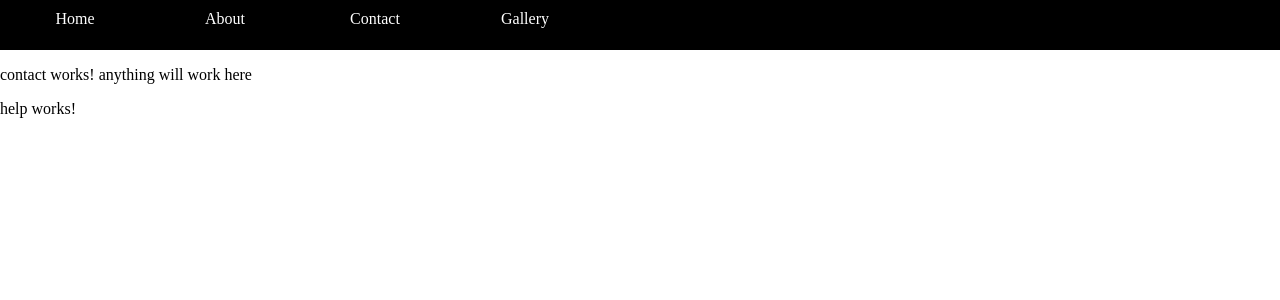
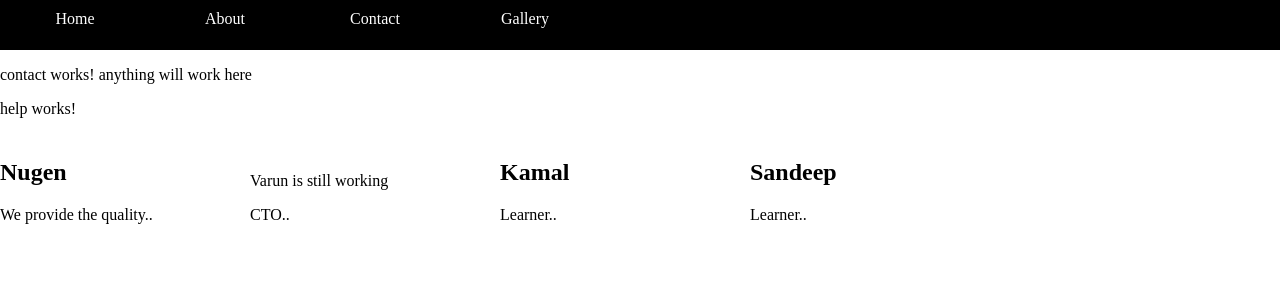
Before and after one commit to vanurox/angular5, an Angular app: page / in a window 1280 px wide. Shown: the top 300 px of the page. Built offline with nearby package versions, Linux system fonts and the light colour scheme.

Commit message:
ngif ngfor json rendering done

```diff
--- a/src/app/app.component.css
+++ b/src/app/app.component.css
@@ -5,3 +5,10 @@
     top:0;
     left:0;
 }
+.box{
+    width:250px;
+    height:250px;
+    display: inline-block;
+    /* float:left; */
+    /* margin */
+}
--- a/src/app/app.component.html
+++ b/src/app/app.component.html
@@ -1,6 +1,16 @@
 <div class="container">
     <app-menu></app-menu>
     <app-contact></app-contact>
+
+<div class="row">
+    <div class="box" *ngFor="let user of users">
+        <h2 *ngIf="user.username !='Varun' else myText">{{ user.username }}</h2>
+        <ng-template #myText>
+            Varun is still working
+        </ng-template>
+        <p>{{ user.description }}.</p>
+    </div>
+</div>
 </div>
 <!-- <h1>{{ title }} Testing done</h1>
 <app-contact></app-contact> -->
--- a/src/app/app.component.ts
+++ b/src/app/app.component.ts
@@ -6,5 +6,23 @@ import { Component } from '@angular/core';
   styleUrls: ['./app.component.css']
 })
 export class AppComponent {
+  users = [
+    {
+      username: "Nugen",
+      description: "We provide the quality."
+    },
+    {
+      username: "Varun",
+      description: "CTO."
+    },
+    {
+      username: "Kamal",
+      description: "Learner."
+    },
+    {
+      username: "Sandeep",
+      description: "Learner."
+    }
+];
   title = 'Nugen Services';
 }
--- a/src/styles.css
+++ b/src/styles.css
@@ -1 +1,7 @@
 /* You can add global styles to this file, and also import other style files */
+.row
+{
+    width:100%;
+    clear:both;
+    padding:5px 0px;
+}
```
